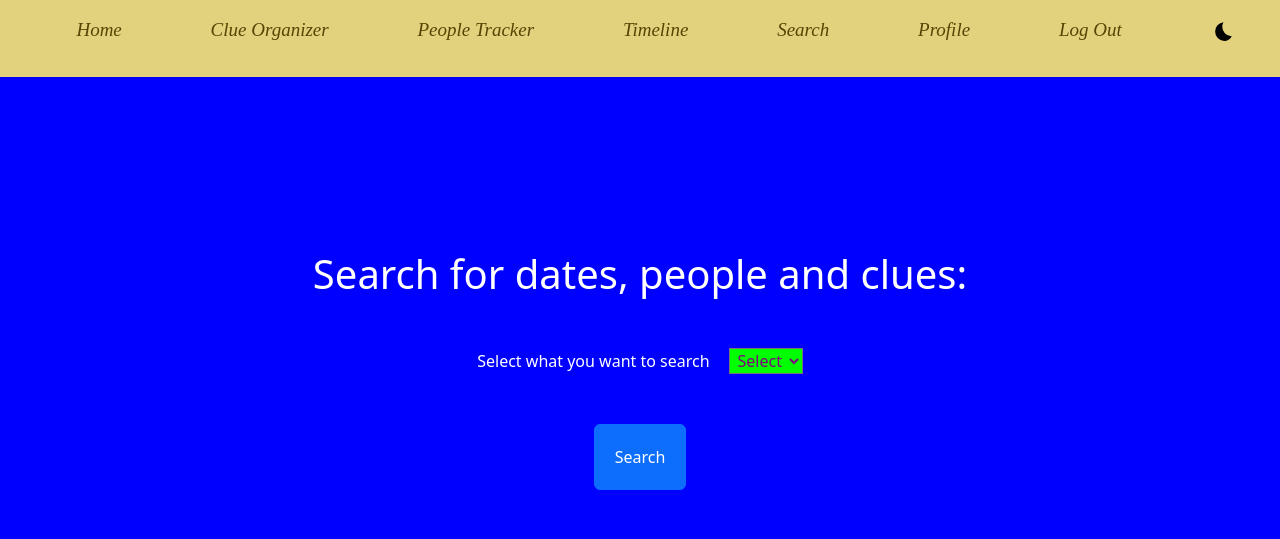
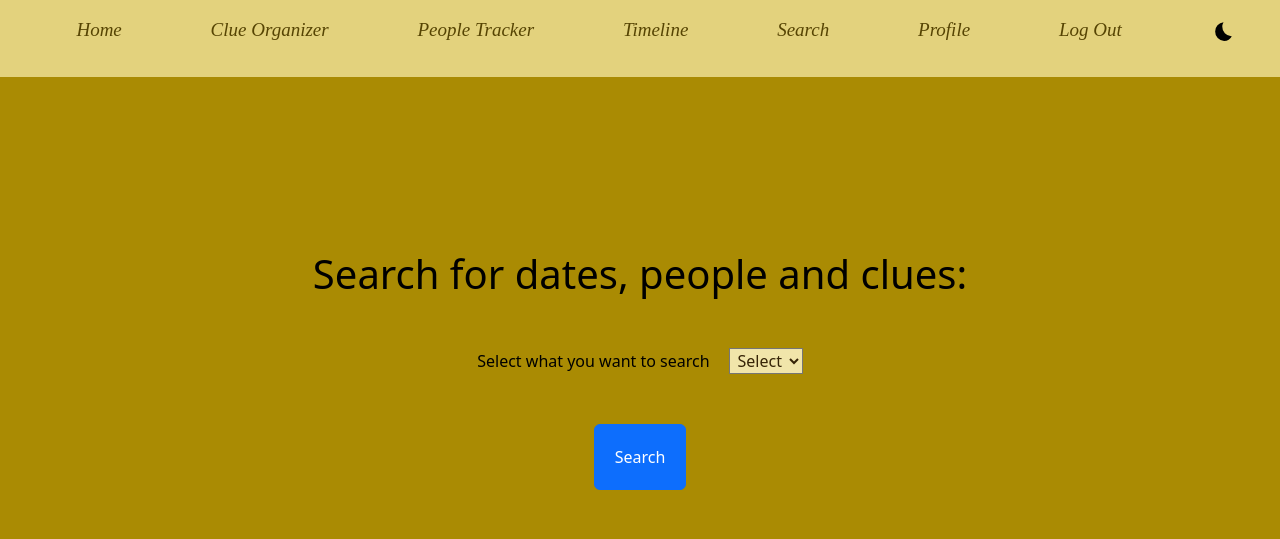
Before and after one commit to TheGoodCoder12/The-Mind-Map, a Flask app: page /search in a window 1280 px wide. Shown: the top 539 px of the page. Run offline with Flask 3, Linux system fonts and the light colour scheme; a user stored in the database is signed in.

Commit message:
Fixed the theme of search page

```diff
--- a/static/css/search.css
+++ b/static/css/search.css
@@ -9,20 +9,23 @@
     padding-top: 25vh;
   }
   :root{
-    --bgcolor:blue;
-    --text:white;
-    --option_color:lime;
-    --option_text:purple;
+    --bgcolor:rgb(170,139,3);
+    --text:black;
+    --option_color:rgb(241,229,170);
+    --option_text:rgb(54,36,7);
   }
   .dark-theme{
-    --bgcolor:red;
-    --text:black;
-    --option_color:lime;
-    --option_text:purple;
+    --bgcolor:rgba(107,87,1,0.979);
+    --text:white;
+    --option_color:rgb(255,255,255);
+    --option_text:rgb(26,26,0);
   }
   select{
     background-color: var(--option_color);
     color: var(--option_text);
+  }
+  tr td{
+    color: var(--text);
   }
   h1{
     margin:50px;
```
